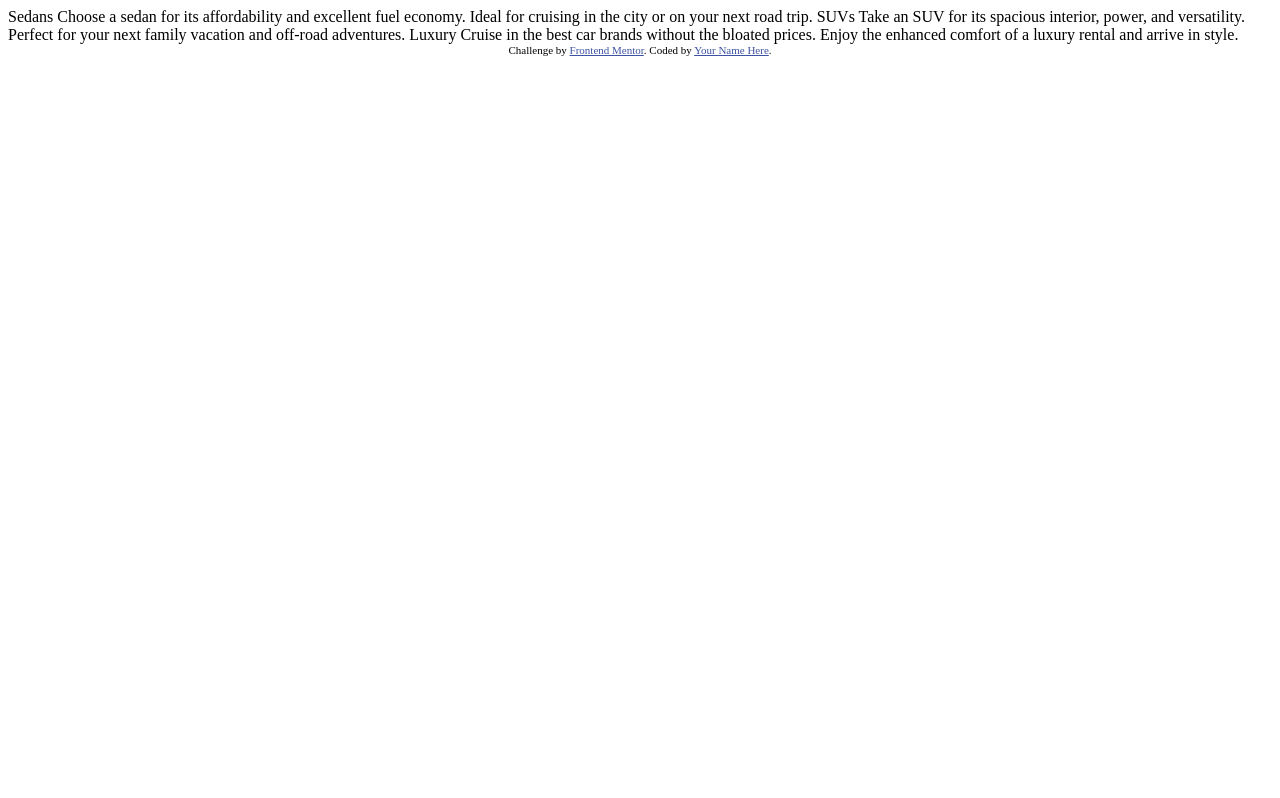
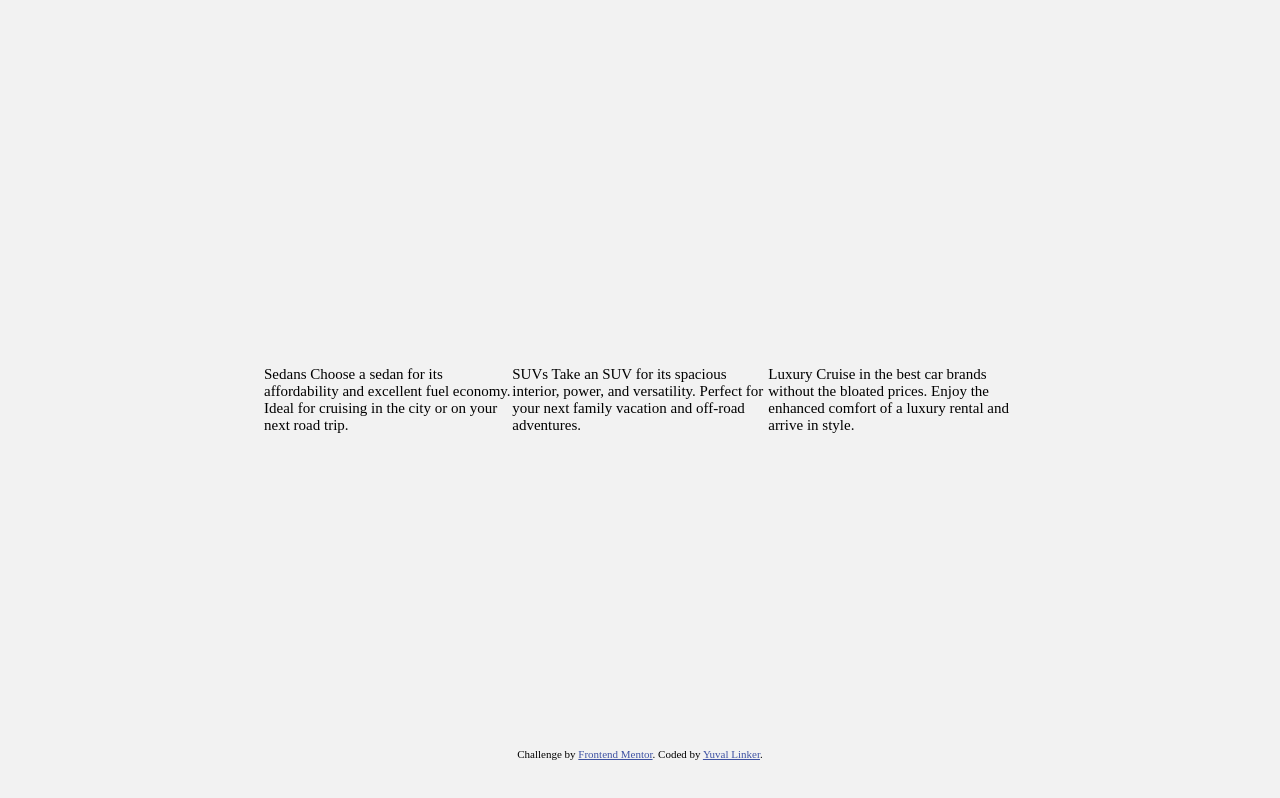
Before and after one commit to yuval-linker/3-column-card-challenge, a plain HTML site: page index.html in a window 1280 px wide. Drawn offline with Linux system fonts and the light colour scheme.

Commit message:
Basic Css

```diff
--- /dev/null
+++ b/css/index.scss
@@ -0,0 +1,34 @@
+// fonts
+@import url('https://fonts.googleapis.com/css2?family=Big+Shoulders+Display:wght@700&family=Lexend+Deca&display=swap');
+
+
+// colors variables
+// Bright orange: hsl(31, 77%, 52%)
+// Dark cyan: hsl(184, 100%, 22%)
+// Very dark cyan: hsl(179, 100%, 13%)
+$bright-orange: hsl(31, 77%, 52%);
+$dark-cyan: hsl(184, 100%, 22%);
+$very-dark-cyan: hsl(179, 100%, 13%);
+
+// Transparent white (paragraphs): hsla(0, 0%, 100%, 0.75)
+// Very light gray (background, headings, buttons): hsl(0, 0%, 95%)
+$transp-white: hsla(0, 0%, 100%, 0.75);
+$light-gray: hsl(0, 0%, 95%);
+
+$body-font-sz: 15px;
+$lexend-deca: 'Lexend Deca', sans-serif;
+$shoulder-display: 'Big Shoulders Display', cursive;
+
+body {
+  background-color: $light-gray;
+  font-size: $body-font-sz;
+}
+
+.card-container {
+  position: absolute;
+  top: 50%;
+  transform: translate(0, -50%);
+  margin: 0 20%;
+  display: flex;
+  flex-direction: row;
+}
--- a/index.html
+++ b/index.html
@@ -8,29 +8,42 @@
 
   <title>Frontend Mentor | 3-column preview card component</title>
 
+  <link rel="stylesheet" type="text/css" href="public/stylesheets/index.css">
+
   <!-- Feel free to remove these styles or customise in your own stylesheet 👍 -->
   <style>
-    .attribution { font-size: 11px; text-align: center; }
+    .attribution {
+      font-size: 11px;
+      text-align: center;
+      position: absolute;
+      bottom: 5%;
+      left: 50%;
+      transform: translate(-50%, 0);
+    }
     .attribution a { color: hsl(228, 45%, 44%); }
   </style>
 </head>
 <body>
-
+  <div class="card-container">
+    <div class="column">
       Sedans
       Choose a sedan for its affordability and excellent fuel economy. Ideal for cruising in the city
       or on your next road trip.
-
+    </div>
+    <div class="column">
       SUVs
       Take an SUV for its spacious interior, power, and versatility. Perfect for your next family vacation
       and off-road adventures.
-
+    </div>
+    <div class="column">
       Luxury
       Cruise in the best car brands without the bloated prices. Enjoy the enhanced comfort of a luxury
       rental and arrive in style.
-
+    </div>
+  </div>
   <div class="attribution">
     Challenge by <a href="https://www.frontendmentor.io?ref=challenge" target="_blank">Frontend Mentor</a>.
-    Coded by <a href="#">Your Name Here</a>.
+    Coded by <a href="https://github.com/yuval-linker" target="_blank">Yuval Linker</a>.
   </div>
 </body>
 </html>
```
Also changed, not shown: public/stylesheets/index.css (added), 1 other file. Lines whose indentation alone changed are shown as unchanged.
